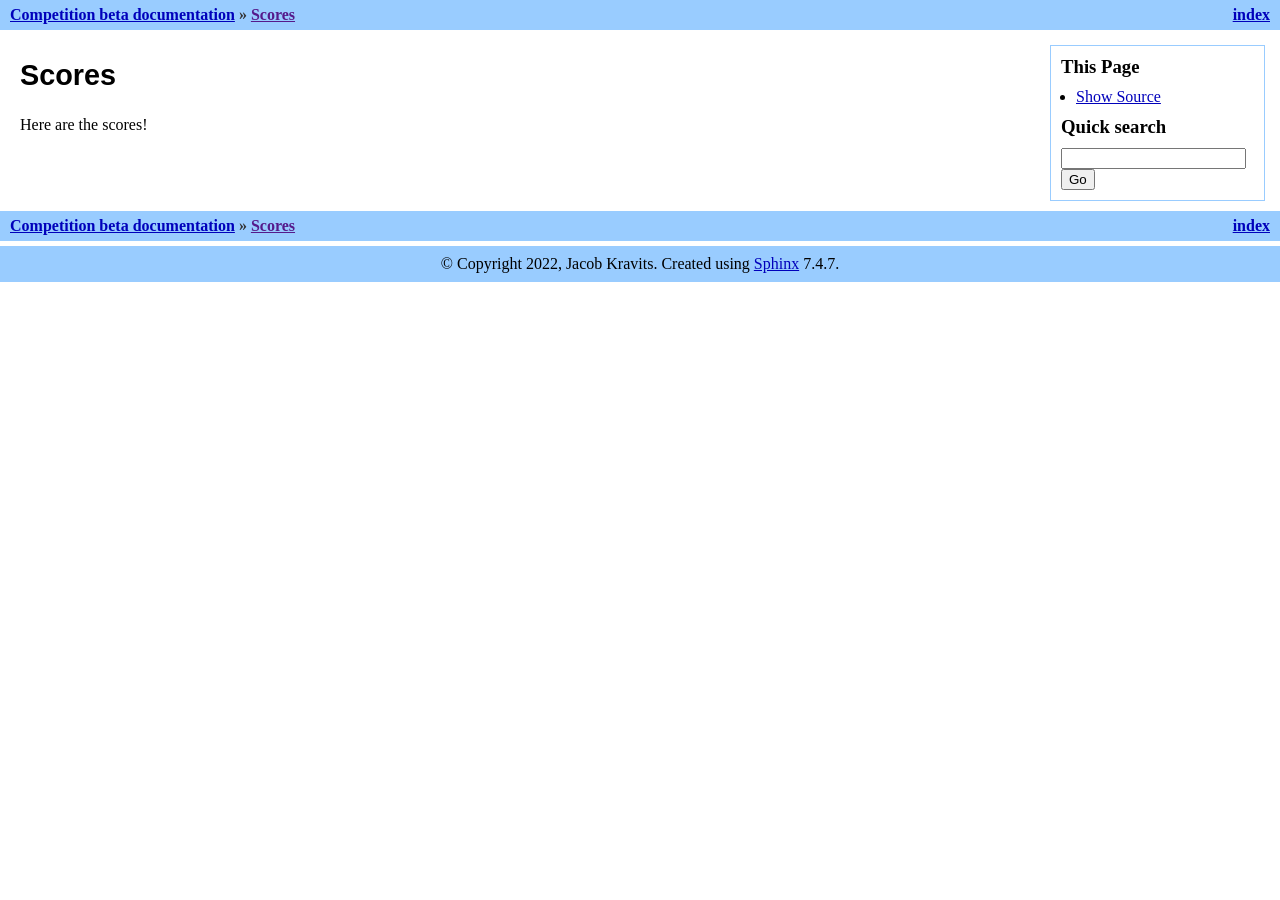
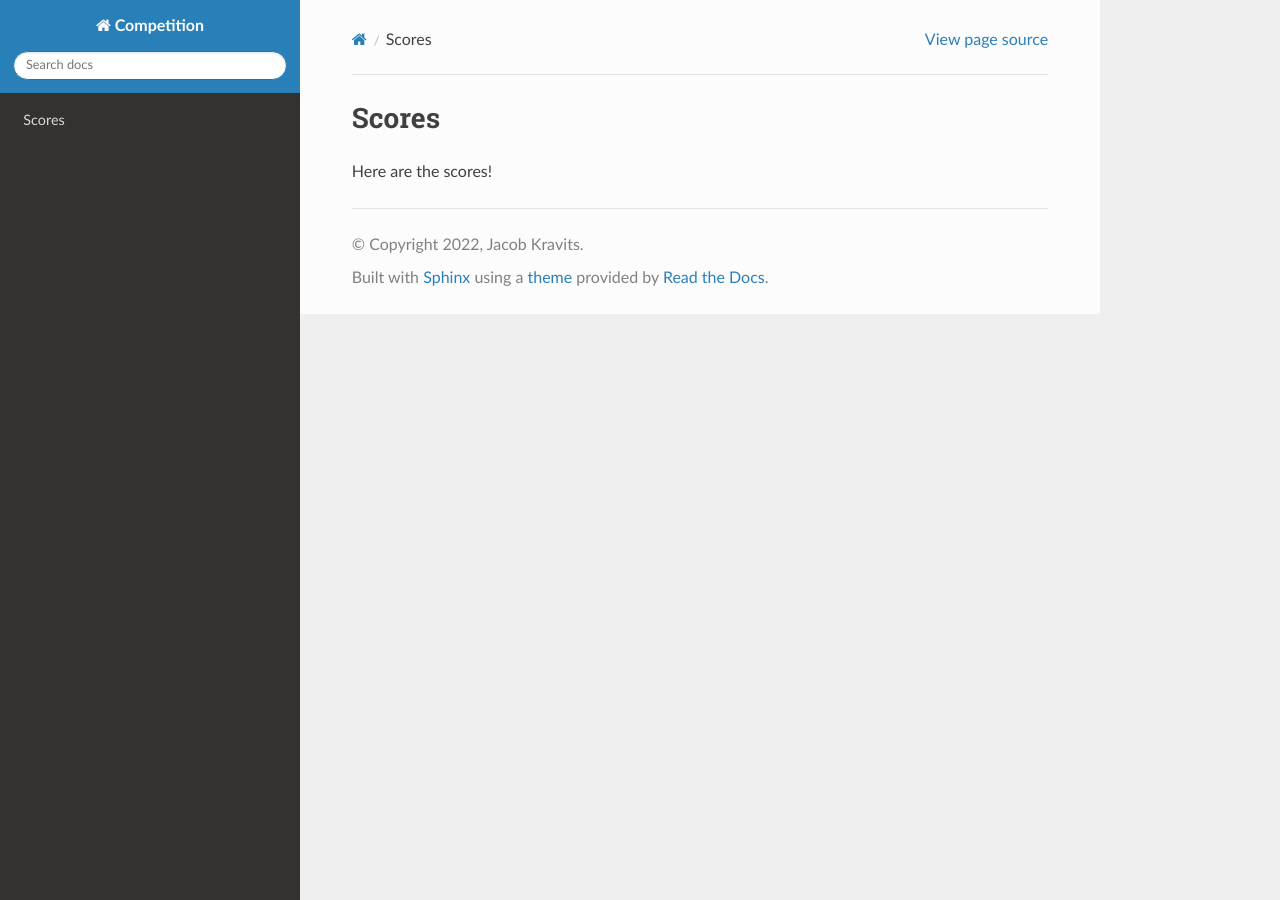
Before and after one commit to CUgriffinlab/gnomes-submission, a Sphinx documentation site: the page built from docs/source/index.rst, in a window 1280 px wide. Built offline with Sphinx 7.4.7 and the Read the Docs theme 2.0.0, drawn with Linux system fonts in a browser that asks for light colours.

Commit message:
Use rtd theme

```diff
--- a/docs/source/conf.py
+++ b/docs/source/conf.py
@@ -43,7 +43,7 @@ exclude_patterns = []
 # The theme to use for HTML and HTML Help pages.  See the documentation for
 # a list of builtin themes.
 #
-html_theme = 'traditional'
+html_theme = 'sphinx_rtd_theme'
 
 # Add any paths that contain custom static files (such as style sheets) here,
 # relative to this directory. They are copied after the builtin static files,
```
